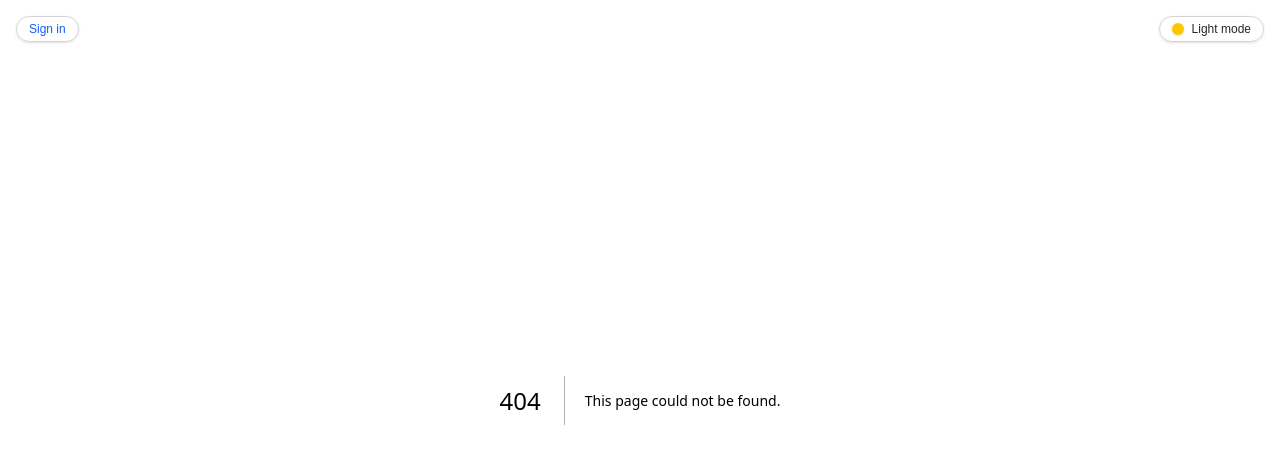
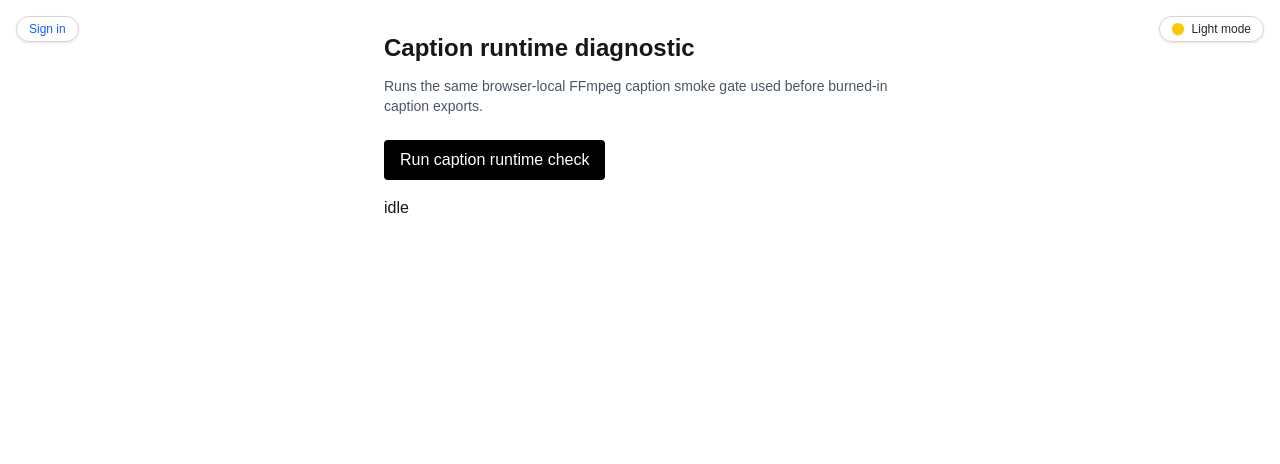
Before and after one commit to drakeg/video-short-converter, a Next.js app: page /runtime-smoke in a window 1280 px wide. Before the commit this address had no page. Shown: the top 464 px of the page. Built offline with nearby package versions, Linux system fonts and the light colour scheme.

Commit message:
test: expose browser runtime diagnostic route

```diff
--- /dev/null
+++ b/src/app/runtime-smoke/page.tsx
@@ -0,0 +1,33 @@
+'use client';
+
+import { useState } from 'react';
+import { validateCaptionBurnInSupport } from '@/utils/videoProcessor';
+
+export default function RuntimeSmokePage() {
+  const [status, setStatus] = useState<'idle' | 'running' | 'passed' | 'failed'>('idle');
+  const [message, setMessage] = useState('');
+
+  async function runSmokeTest() {
+    setStatus('running');
+    setMessage('');
+    try {
+      await validateCaptionBurnInSupport();
+      setStatus('passed');
+    } catch (error) {
+      setStatus('failed');
+      setMessage(error instanceof Error ? error.message : 'Caption runtime validation failed.');
+    }
+  }
+
+  return (
+    <main className="mx-auto max-w-xl p-8">
+      <h1 className="text-2xl font-semibold">Caption runtime diagnostic</h1>
+      <p className="mt-3 text-sm text-gray-600">Runs the same browser-local FFmpeg caption smoke gate used before burned-in caption exports.</p>
+      <button className="mt-6 rounded bg-black px-4 py-2 text-white disabled:opacity-50" disabled={status === 'running'} onClick={runSmokeTest} type="button">
+        {status === 'running' ? 'Running…' : 'Run caption runtime check'}
+      </button>
+      <p className="mt-4" data-testid="runtime-status">{status}</p>
+      {message ? <p className="mt-2 text-sm" data-testid="runtime-message">{message}</p> : null}
+    </main>
+  );
+}
```
